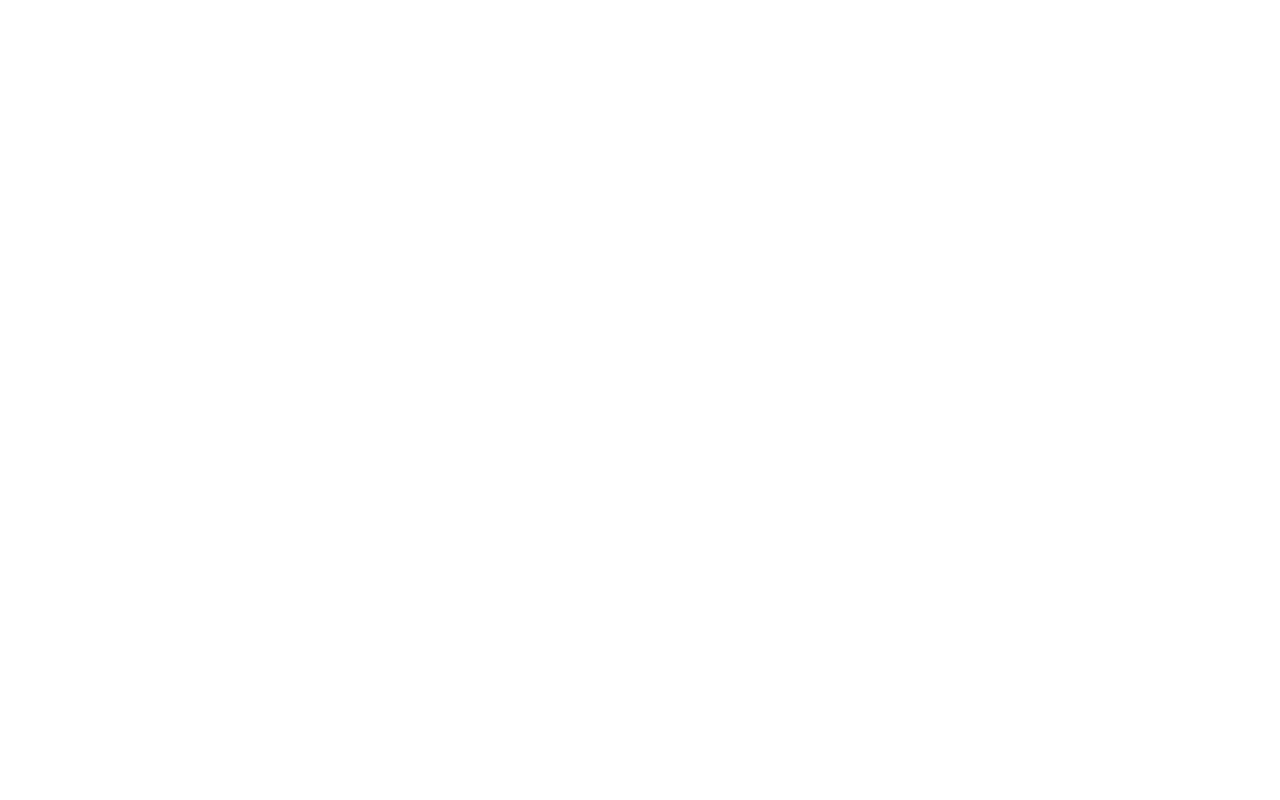
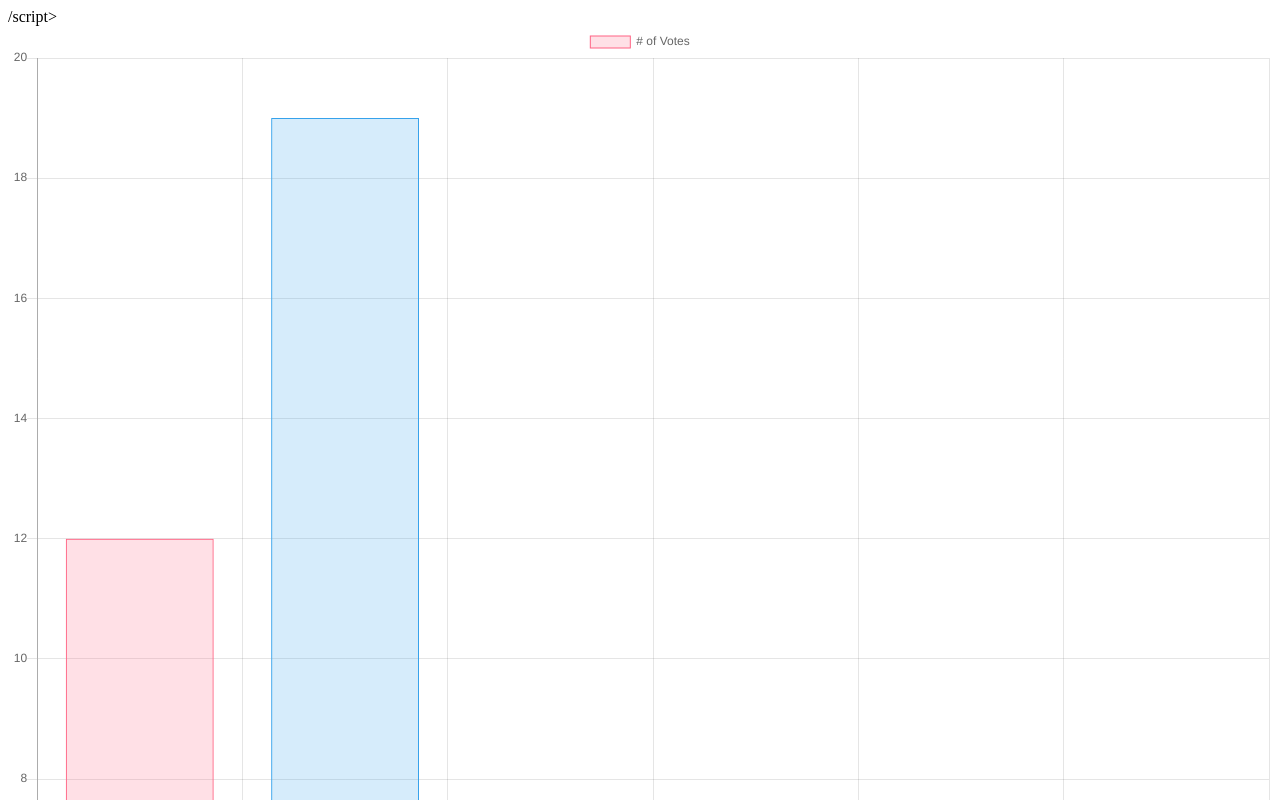
Before and after one commit to PiotrNap/Fetching-data-workspace, a plain HTML site: page index.html in a window 1280 px wide. Shown: the top 800 px of the page. Drawn offline with nearby package versions, Linux system fonts and the light colour scheme.

Commit message:
Adding the chart.js library

```diff
--- a/index.html
+++ b/index.html
@@ -5,9 +5,53 @@
     <meta name="viewport" content="width=device-width, initial-scale=1.0" />
     <meta http-equiv="X-UA-Compatible" content="ie=edge" />
     <title>Document</title>
+    <script src="https://cdn.jsdelivr.net/npm/chart.js@2.9.3/dist/Chart.min.js"></script>
+    /script>
   </head>
   <body>
+    <canvas id="myChart" width="400" height="400"></canvas>
     <script>
+      var ctx = document.getElementById("myChart").getContext("2d");
+      var myChart = new Chart(ctx, {
+        type: "bar",
+        data: {
+          labels: ["Red", "Blue", "Yellow", "Green", "Purple", "Orange"],
+          datasets: [
+            {
+              label: "# of Votes",
+              data: [12, 19, 3, 5, 2, 3],
+              backgroundColor: [
+                "rgba(255, 99, 132, 0.2)",
+                "rgba(54, 162, 235, 0.2)",
+                "rgba(255, 206, 86, 0.2)",
+                "rgba(75, 192, 192, 0.2)",
+                "rgba(153, 102, 255, 0.2)",
+                "rgba(255, 159, 64, 0.2)"
+              ],
+              borderColor: [
+                "rgba(255, 99, 132, 1)",
+                "rgba(54, 162, 235, 1)",
+                "rgba(255, 206, 86, 1)",
+                "rgba(75, 192, 192, 1)",
+                "rgba(153, 102, 255, 1)",
+                "rgba(255, 159, 64, 1)"
+              ],
+              borderWidth: 1
+            }
+          ]
+        },
+        options: {
+          scales: {
+            yAxes: [
+              {
+                ticks: {
+                  beginAtZero: true
+                }
+              }
+            ]
+          }
+        }
+      });
       getData();
 
       async function getData() {
```
